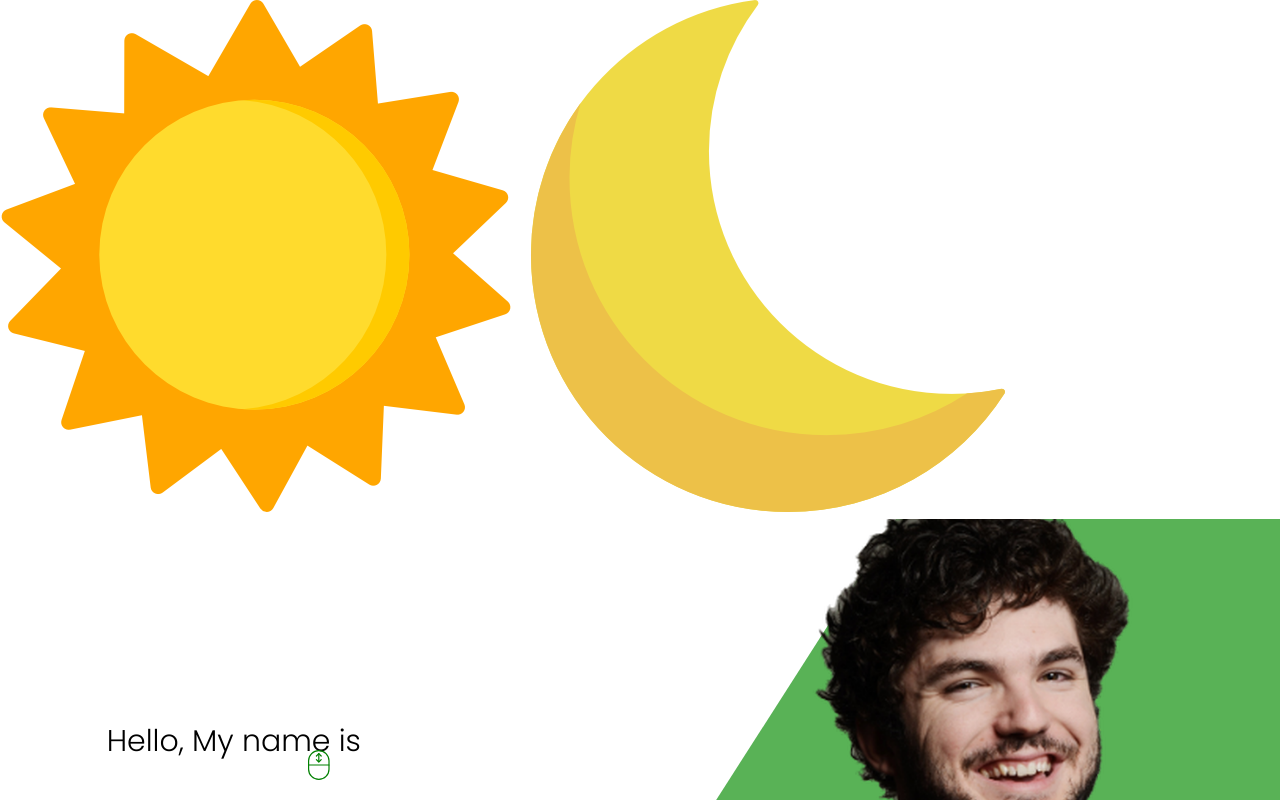
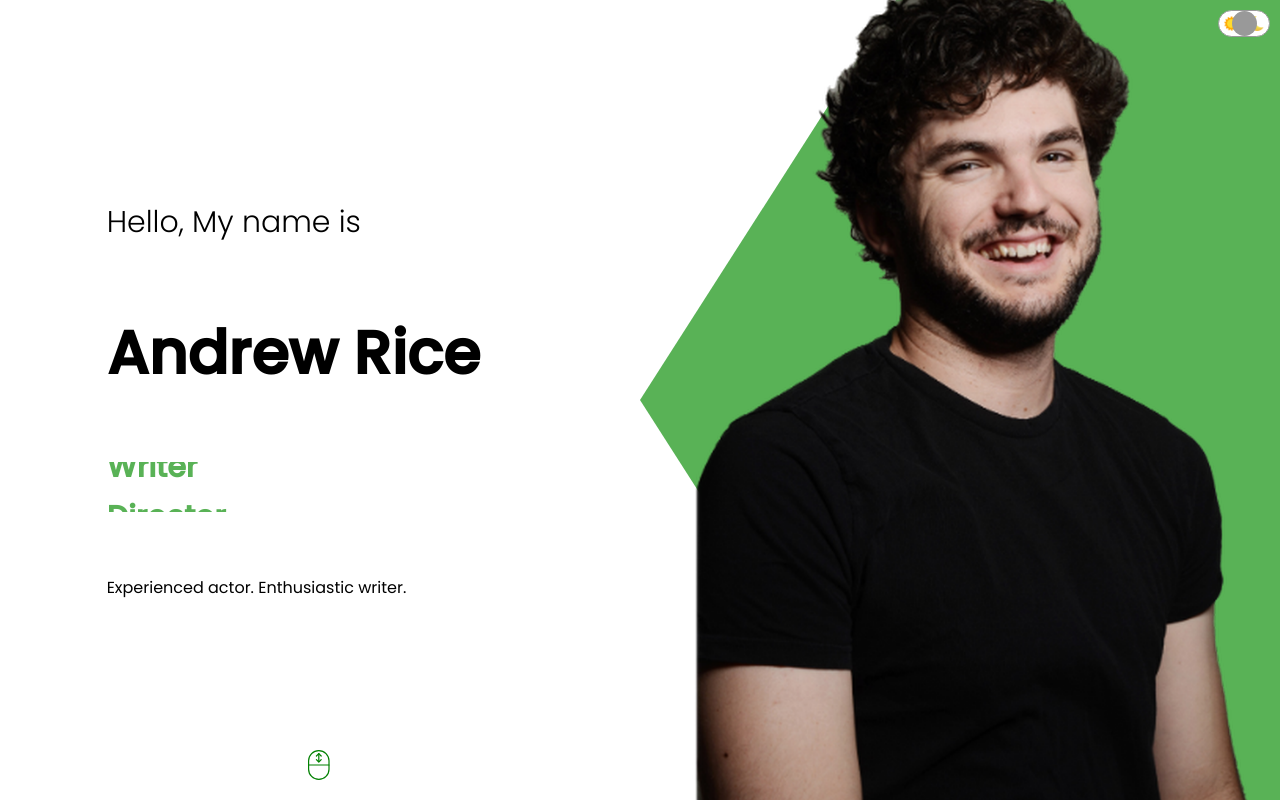
Before and after one commit to ebruri/ajr-portfolio, a React (Create React App) app: page / in a window 1280 px wide. Shown: the top 800 px of the page. Built offline with nearby package versions, Linux system fonts and the light colour scheme.

Commit message:
Add toggle css

```diff
--- a/src/components/toggle/toggle.css
+++ b/src/components/toggle/toggle.css
@@ -0,0 +1,28 @@
+.t{
+  width: 50px;
+  height: 25px;
+  border-radius: 20px;
+  border: 1px solid #999;
+  background-color: white;
+  position: fixed;
+  top: 10px;
+  right: 10px;
+  z-index: 999;
+  display: flex;
+  align-items: center;
+  justify-content: space-around;
+}
+
+.t-icon{
+  width: 15px;
+  height: 15px;
+}
+
+.t-button{
+  width: 25px;
+  height: 25px;
+  border-radius: 50%;
+  background-color: #999;
+  position: absolute;
+  cursor: pointer;
+}
```
